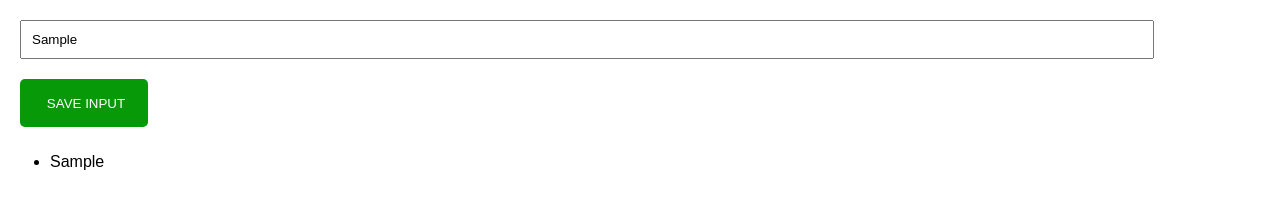
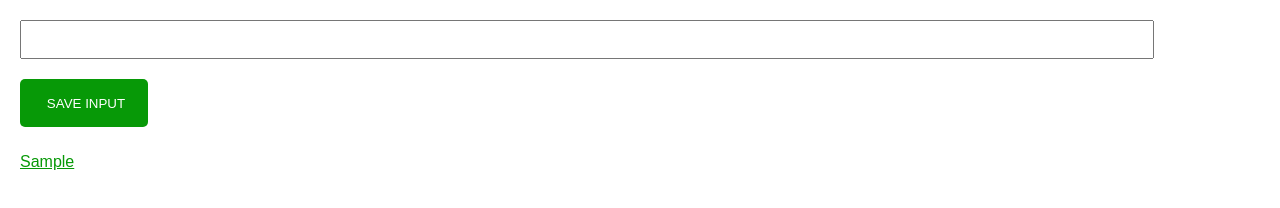
Before and after one commit to Nayeem29/chrome-extension, a plain HTML site: page index.html in a window 1280 px wide. Both pictures are taken after typing "Sample" into the empty fields and a click on the button "SAVE INPUT". Drawn offline with Linux system fonts and the light colour scheme.

Commit message:
extension-done

```diff
--- a/main.js
+++ b/main.js
@@ -7,16 +7,25 @@ let myLeads = []
 
 btnEl.addEventListener("click", function() {
     myLeads.push(inputEl.value)
+        //clear out the input field
+    inputEl.value = ""
     renderLeads()
 })
 
-
+// const recipient = "james"
+// const email = `hey,${recipient}! how it's going?`
+// console.log(email)
 
 function renderLeads() {
     let listItems = ""
     for (let i = 0; i < myLeads.length; i++) {
-        listItems += "<li>" + myLeads[i] + " " + "</li>"
-        console.log(listItems)
+        listItems += `
+        <li>
+          <a target="_blank" href="${myLeads[i]}">
+            ${myLeads[i]}
+          </a>
+        </li>
+        `
     }
     ulEl.innerHTML = listItems
 }
--- a/style.css
+++ b/style.css
@@ -37,3 +37,18 @@ button {
     justify-content: center;
     margin: auto;
 }
+
+ul {
+    text-decoration: none;
+    margin-left: 10px;
+    padding-left: 0;
+}
+
+li {
+    list-style: none;
+    margin-bottom: 0.625rem;
+}
+
+a {
+    color: rgb(7, 153, 7);
+}
```
